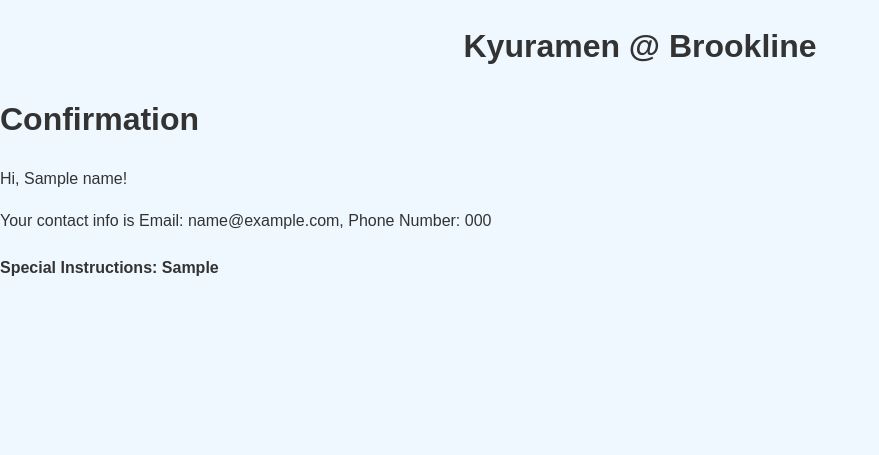
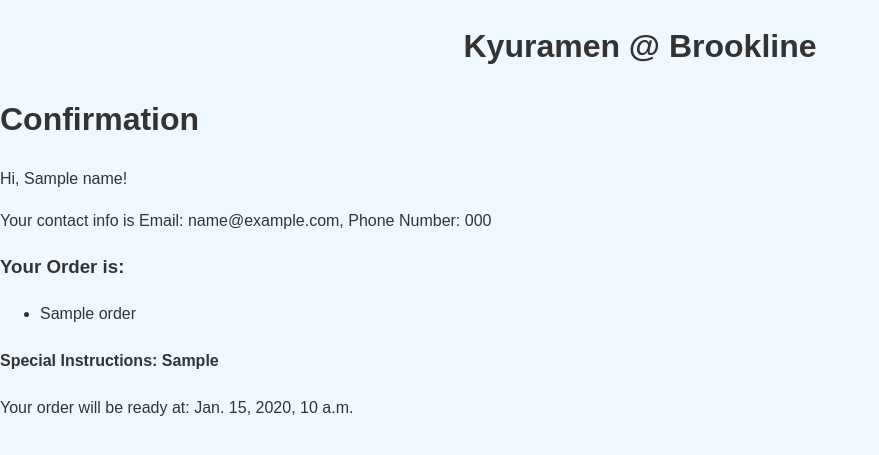
Before and after one commit to darian26/cs412, a Django app: template restaurant/templates/restaurant/confirmation.html in a window 1280 px wide. Shown: the part 26-481 px from the top of the page, without its empty margins (0-879 px from the left). Run offline with Django 4.2, Linux system fonts and the light colour scheme; the template is opened without the code that fills it: most values are stand-ins (such as "Sample title", 1, 10 or a date in 2020).

Commit message:
adding confirmation page requirements and url

```diff
--- /dev/null
+++ b/a4_url.txt
@@ -0,0 +1 @@
+https://safe-peak-96845-8fe5434d40fa.herokuapp.com/restaurant/
--- a/restaurant/templates/restaurant/confirmation.html
+++ b/restaurant/templates/restaurant/confirmation.html
@@ -11,7 +11,14 @@
        <p>
            Your contact info is Email: {{email}}, Phone Number: {{phone}}
        </p>
+       <h3>Your Order is: </h3>
+       <ul class="order-list">
+        {% for order in food %}
+            <li class="food-item">{{order}}</li>
+        {% endfor %}
+        </ul>
        <h4>Special Instructions: {{special_instructions}}</h4>
+       <p>Your order will be ready at: {{time}}</p>
    </div>
 
 
```
Also changed, not shown: restaurant/views.py (+15 -14 lines).
